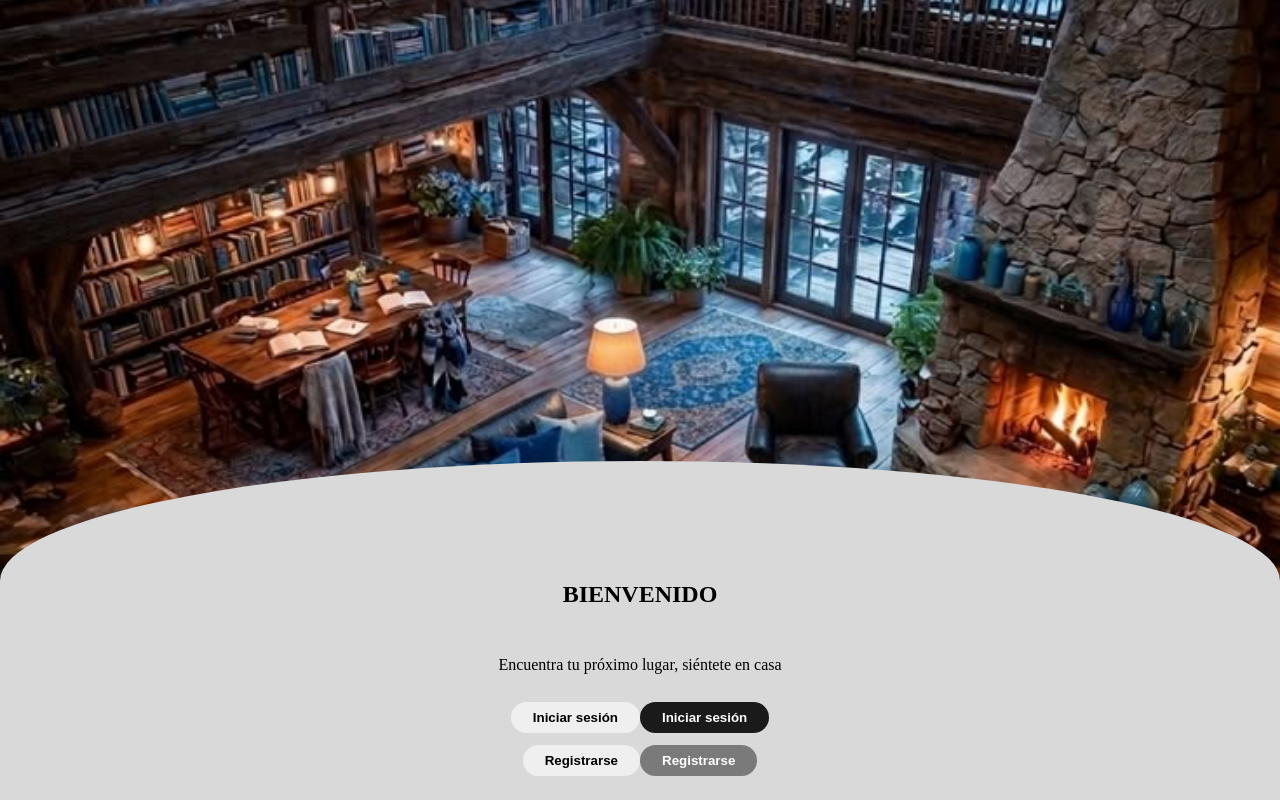
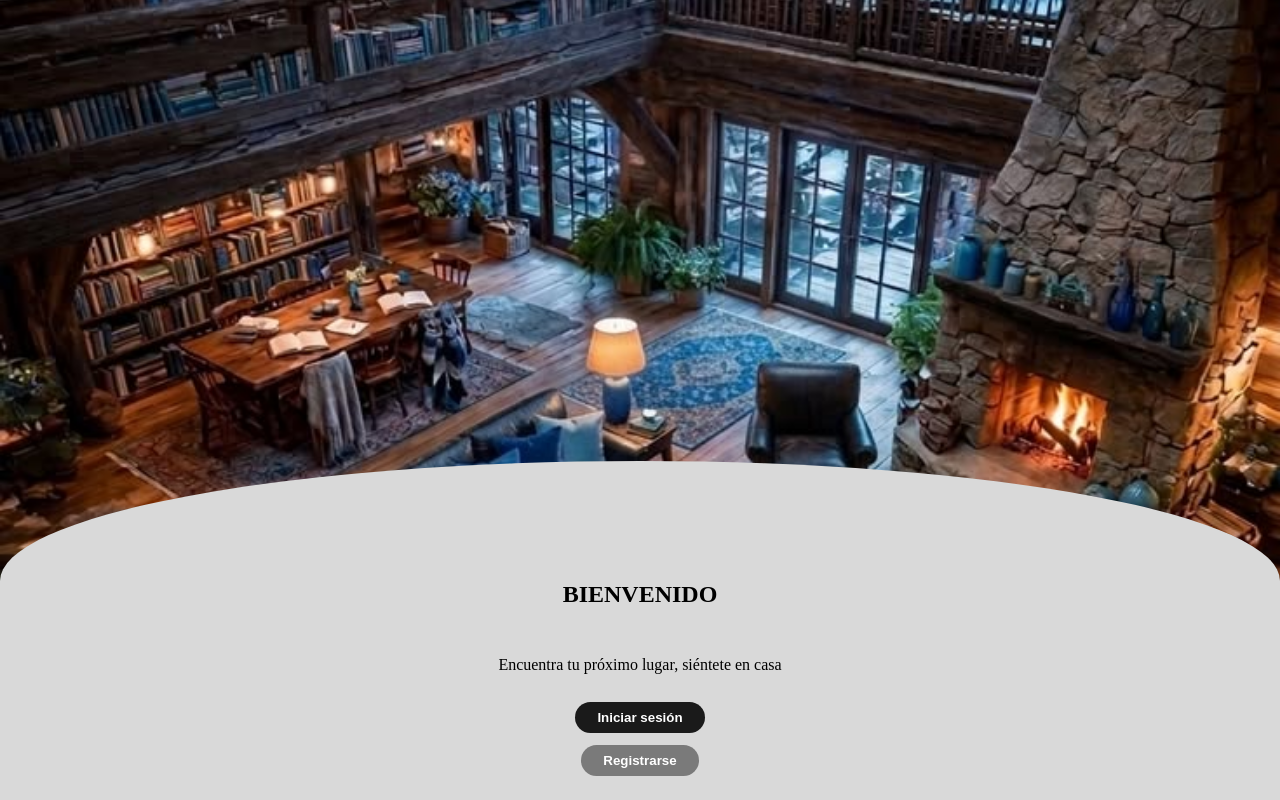
Before and after one commit to amvaunbosque/Proyecto1-DS32026-1, an Angular app in the folder proyecto_1/marketplace/angular1/: page / in a window 1280 px wide. Built offline with nearby package versions, Linux system fonts and the light colour scheme.

Commit message:
feat: welcome-page change on buttons

```diff
--- a/proyecto_1/marketplace/angular1/src/app/components/button/button.html
+++ b/proyecto_1/marketplace/angular1/src/app/components/button/button.html
@@ -1,2 +1 @@
-<button (click)="onClickButton()">{{textButton}}</button>
 <button [class]="variant" (click)="onClickButton()">{{ textButton }}</button>
```
